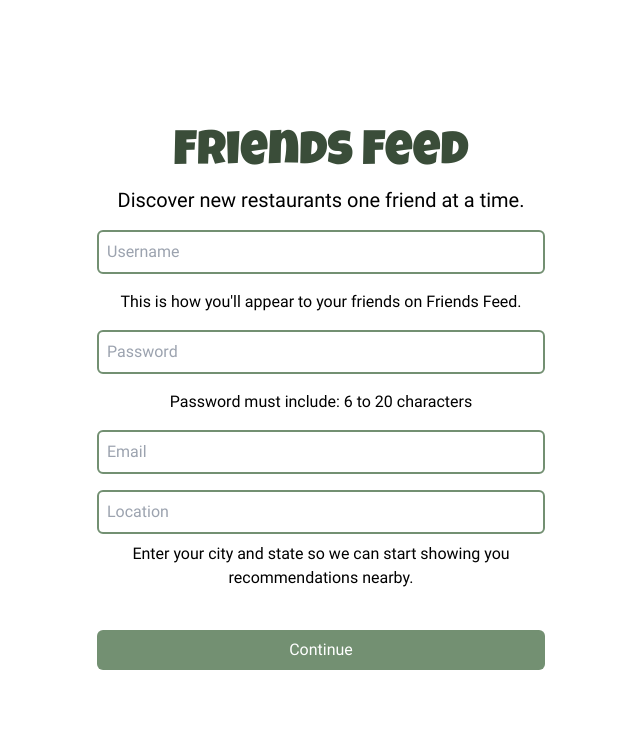
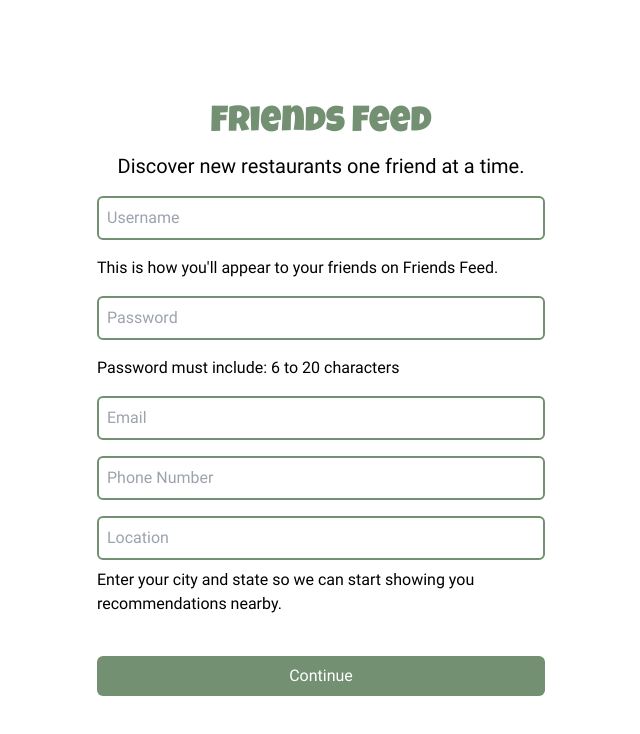
Before and after one commit to britzky/FriendsFeed-Web, a React (Vite) app: page /register in a window 1280 px wide. Shown: the top 734 px of the page, without its empty margins (319-959 px from the left). Built offline with nearby package versions, Linux system fonts and the light colour scheme; no server answers.

Commit message:
added titles to the pages and also added active page icon color

```diff
--- a/src/components/Navbar.jsx
+++ b/src/components/Navbar.jsx
@@ -1,20 +1,20 @@
 import React from 'react'
-import { Link } from 'react-router-dom'
+import { NavLink } from 'react-router-dom'
 import { AiOutlineUsergroupAdd } from "react-icons/ai";
 import { IoRestaurantOutline } from "react-icons/io5";
 import { PiHouseLineLight } from "react-icons/pi";
-import { useAuth } from '../context/AuthContext';
 
 export const Navbar = () => {
+  const activeClass = "text-primaryGreen text-4xl";
 
   return  (
     <header className="z-50 bg-white fixed top-0 w-full shadow-md">
         <nav className="container mx-auto px-6 py-3">
             <div className="flex justify-center items-center">
                 <div className="flex gap-24">
-                    <Link to="/home"><PiHouseLineLight  className="text-3xl" /></Link>
-                    <Link to="/friend"><AiOutlineUsergroupAdd className="text-3xl" /></Link>
-                    <Link to="/search"><IoRestaurantOutline  className="text-3xl" /></Link>
+                    <NavLink to="/home" className={({isActive}) => isActive ? activeClass : 'text-3xl'}><PiHouseLineLight /></NavLink>
+                    <NavLink to="/friend" className={({isActive}) => isActive ? activeClass : 'text-3xl'}><AiOutlineUsergroupAdd /></NavLink>
+                    <NavLink to="/search" className={({isActive}) => isActive ? activeClass : 'text-3xl'}><IoRestaurantOutline /></NavLink>
                 </div>
             </div>
         </nav>
--- a/src/components/RestaurantCard.jsx
+++ b/src/components/RestaurantCard.jsx
@@ -13,7 +13,7 @@ export const RestaurantCard = ({ onClick, onReviewClick, name, image, cuisine, r
         </div>
           <h3 className="text-bold text-xl">{name}</h3>
         {friendAvatars && (
-        <div className="flex items-center w-full">
+        <div className="flex items-end w-full">
           <div className="flex -space-x-5">
             {friendAvatars.slice(0, 5).map((avatar, index) => (
               <img
@@ -28,7 +28,7 @@ export const RestaurantCard = ({ onClick, onReviewClick, name, image, cuisine, r
         </div>
         )}
         {rating && (
-          <div className="my-2">
+          <div>
           <StarRatings
             rating={parseFloat(rating)}
             starRatedColor="black"
@@ -41,7 +41,7 @@ export const RestaurantCard = ({ onClick, onReviewClick, name, image, cuisine, r
         {cuisine && <p>{cuisine}</p>}
         {address && <p>{address}</p>}
     </div>
-      <button onClick={onReviewClick} className="px-4 py-2 text-center w-full bg-primaryGreen text-white rounded-md hover:bg-secondaryGreen mt-10">Write a Review</button>
+      <button onClick={onReviewClick} className="px-4 py-2 text-center w-full bg-primaryGreen text-white rounded-md hover:bg-secondaryGreen mt-3">Write a Review</button>
       <div className="border-b border-gray-400 w-full my-7"></div>
     </div>
     )
--- a/src/context/ReviewContext.jsx
+++ b/src/context/ReviewContext.jsx
@@ -1,4 +1,4 @@
-import React, { createContext, useContext, useState, useMemo, useCallback, useEffect } from 'react';
+import React, { createContext, useContext, useState, useMemo, useCallback } from 'react';
 import { useRestaurant } from './RestaurantContext';
 import { useAuth } from './AuthContext';
 
--- a/src/pages/ChooseAvatar.jsx
+++ b/src/pages/ChooseAvatar.jsx
@@ -52,7 +52,7 @@ export const ChooseAvatar = () => {
   return (
     <div className="flex items-center justify-center h-screen">
       <div className="flex flex-col items-center w-full max-w-md">
-      <h1 className="text-5xl font-luckiest text-center text-darkGreen">Friends Feed</h1>
+      <h1 className="text-4xl font-luckiest text-center text-primaryGreen">Friends Feed</h1>
       <p className="text-center my-7">Pick an avatar for your Friends Feed profile.</p>
       <div className="flex gap-5 flex-wrap w-80">
         {Object.keys(avatars).map((key) => (
--- a/src/pages/Friend.jsx
+++ b/src/pages/Friend.jsx
@@ -44,17 +44,20 @@ export const Friend = () => {
   }
 
   return (
-    <div className="flex justify-center h-screen mt-28 mx-4 md:mx-0">
+    <div className="flex justify-center h-screen mt-14 mx-4 md:mx-0">
       <div className="flex flex-col items-center w-full max-w-md space-y-5">
       {inRegistrationFlow && ( // only show the header if we are in the registration flow
           <>
-            <h1 className="text-5xl my-3 font-luckiest text-center text-darkGreen">Friends Feed</h1>
+            <h1 className="text-4xl my-3 font-luckiest text-center text-primaryGreen">Friends Feed</h1>
             <p className="text-center">
               Add friends so you can start seeing reviews right away.
               This is what makes Friends Feed so great!
             </p>
           </>
         )}
+        <div>
+          <h1 className="text-4xl my-3 font-luckiest text-center text-primaryGreen">Find Friends</h1>
+        </div>
         <div className="w-full">
           <Searchbar onSearch={handleSearch} placeholder="Search @Username" />
         </div>
--- a/src/pages/Home.jsx
+++ b/src/pages/Home.jsx
@@ -81,6 +81,11 @@ export const Home = () => {
     <div className="flex justify-center min-h-screen w-full mt-14">
       <div className="flex flex-col w-full px-4 md:max-w-lg mx-auto">
         <div>
+          <h1 className="text-4xl font-luckiest text-center text-primaryGreen mb-12">
+            Friend Reviewed Restaurants
+          </h1>
+        </div>
+        <div>
           <Searchbar
             placeholder="Search Location (ex. Brooklyn, NY)"
             onSearch={handleSearch}
--- a/src/pages/Register.jsx
+++ b/src/pages/Register.jsx
@@ -5,6 +5,7 @@ import { useNavigate } from 'react-router-dom';
 export const Register = () => {
   const [error, setError] = useState(null);
   const [input, setInput] = useState({ username: '', password: '', email: '', location: '' });
+  const [phone, setPhone] = useState({ phone: '' })
   const { formData, updateFormData } = useAuth();
   const navigate = useNavigate();
 
@@ -12,6 +13,10 @@ export const Register = () => {
     setInput(input => ({ ...input, [name]: value }));
     updateFormData({ [name]: value });
   };
+
+  const handlePhoneChange = (name, value) => {
+    setPhone(phone => ({ ...phone, [name]: value }));
+  }
 
   const handleRegistration = () => {
     // Perform validation here and set errors if necessary
@@ -41,7 +46,7 @@ export const Register = () => {
   return (
     <div className="flex items-center justify-center h-screen mx-4 md:mx-0">
       <div className="flex flex-col items-center w-full max-w-md">
-          <h1 className="text-5xl font-luckiest text-center text-darkGreen">Friends Feed</h1>
+          <h1 className="text-4xl font-luckiest text-center text-primaryGreen">Friends Feed</h1>
           <h2 className="text-xl my-2 text-center">Discover new restaurants one friend at a time.</h2>
           <input
             className="border-2 border-primaryGreen rounded-md p-2 m-2 w-full"
@@ -51,7 +56,7 @@ export const Register = () => {
             placeholder="Username"
             onChange={(e) => handleInputChange(e.target.name, e.target.value)}
           />
-          <p className="m-2">This is how you'll appear to your friends on Friends Feed.</p>
+          <p className="m-2 text-left w-full">This is how you'll appear to your friends on Friends Feed.</p>
           {error && error.username && <p className="text-red-500">{error.username}</p>}
           <input
             className="border-2 border-primaryGreen rounded-md p-2 m-2 w-full"
@@ -61,7 +66,7 @@ export const Register = () => {
             placeholder="Password"
             onChange={(e) => handleInputChange(e.target.name, e.target.value)}
           />
-          <p className="m-2">Password must include: 6 to 20 characters</p>
+            <p className="m-2 text-left w-full">Password must include: 6 to 20 characters</p>
           {error && error.password && <p className="text-red-500">{error.password}</p>}
           <input
             className="border-2 border-primaryGreen rounded-md p-2 m-2 w-full"
@@ -73,6 +78,14 @@ export const Register = () => {
           />
           {error && error.email && <p className="text-red-500">{error.email}</p>}
           <input
+            className="border-2 border-primaryGreen rounded-md p-2 m-2 w-full"
+            type="phone"
+            name="phone"
+            id="phone"
+            placeholder="Phone Number"
+            onChange={(e) => handlePhoneChange(e.target.name, e.target.value)}
+            />
+          <input
             type="text"
             className="border-2 border-primaryGreen rounded-md p-2 m-2 w-full"
             name="location"
@@ -80,7 +93,7 @@ export const Register = () => {
             placeholder="Location"
             onChange={(e) => handleInputChange(e.target.name, e.target.value)}
           />
-          <p className="text-center">Enter your city and state so we can start showing you recommendations nearby.</p>
+          <p className="text-left">Enter your city and state so we can start showing you recommendations nearby.</p>
           {error && error.location && <p className="text-red-500">{error.location}</p>}
           <button
             className="px-4 py-2 bg-primaryGreen text-white rounded-md hover:bg-secondaryGreen mt-10 w-full"
--- a/src/pages/SearchRestaurant.jsx
+++ b/src/pages/SearchRestaurant.jsx
@@ -50,6 +50,7 @@ export const SearchRestaurant = () => {
   return (
     <div className="flex justify-center min-h-screen w-full mt-14">
       <div className="flex flex-col w-full px-4 md:max-w-lg mx-auto">
+        <h1 className="text-4xl my-3 font-luckiest text-center text-primaryGreen">Search for Restaurants to review</h1>
         <div className="w-full">
           <Searchbar
             onSearch={handleSearchRestaurant}
```
